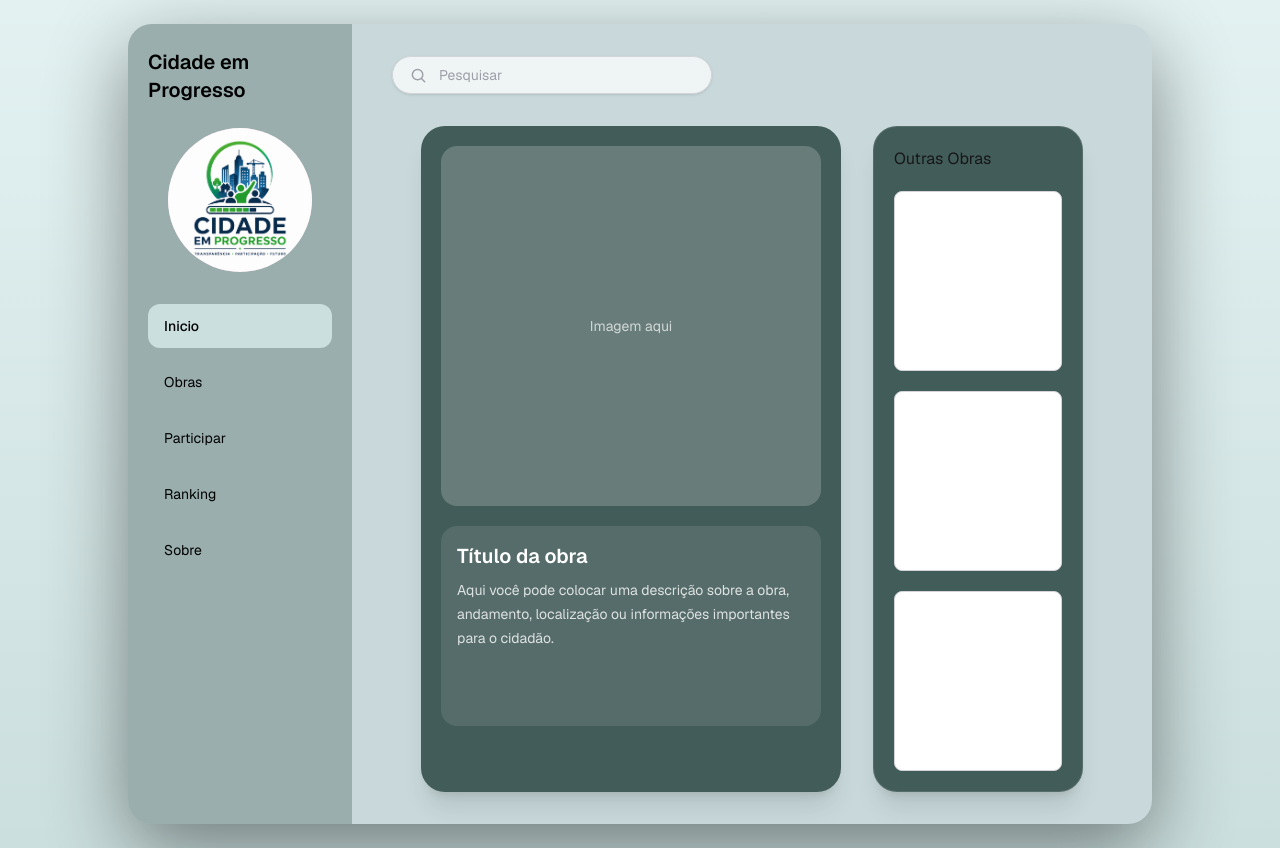
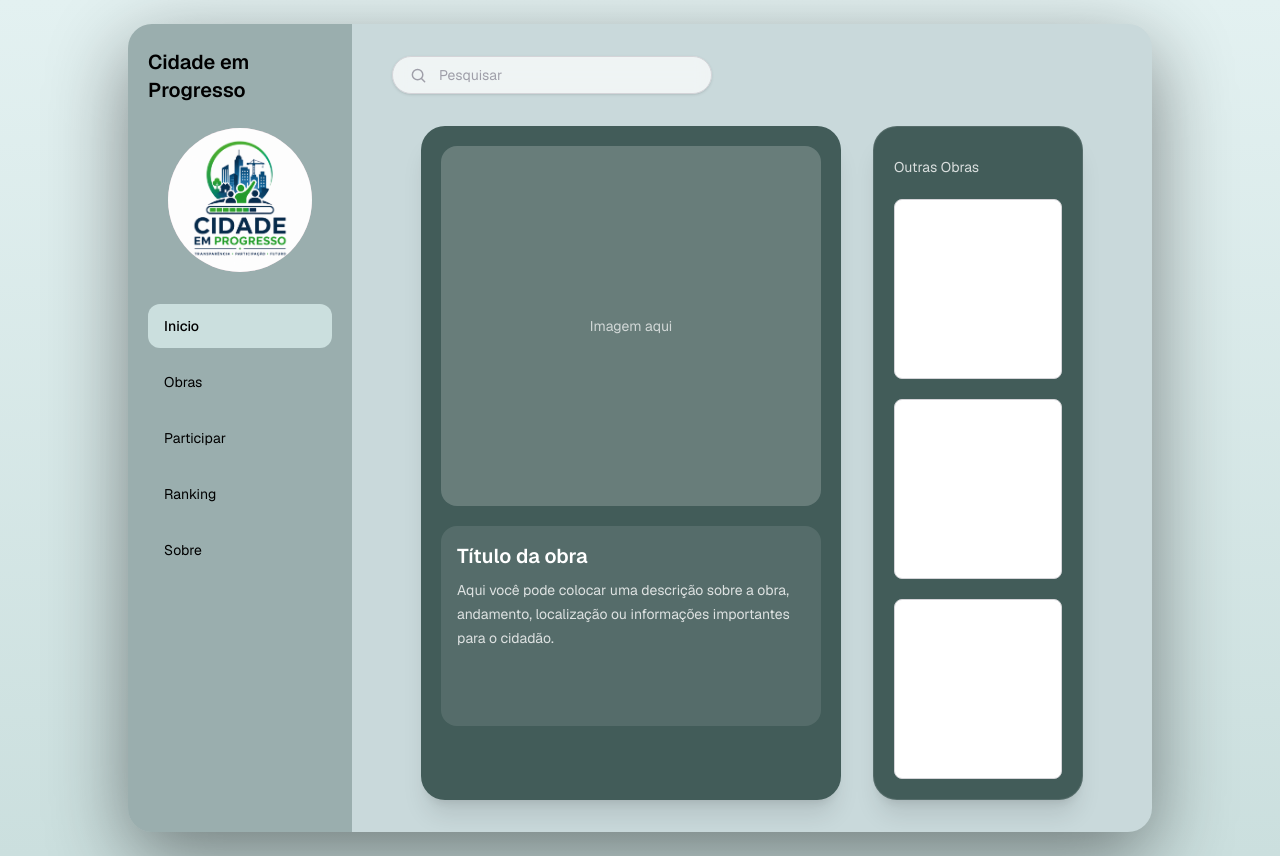
Before and after one commit to TornadoP/Cidade-Em-Progresso, a Next.js app: page / in a window 1280 px wide. Built offline with nearby package versions, Linux system fonts and the light colour scheme.

Commit message:
criação de <p> na area dos quadrados

```diff
--- a/app/page.tsx
+++ b/app/page.tsx
@@ -110,7 +110,9 @@ export default function Home() {
             </div>
             {/* Quadrados Verticais */}
             <div className="grid w-full grid-cols-1 gap-5 rounded-3xl border border-white/10 bg-[#425C59] p-5 shadow-xl sm:grid-cols-3 lg:flex lg:w-[210px] lg:flex-col lg:justify-between">
-              <p>Outras Obras</p>
+              <p className="mt-2 text-sm leading-6 text-white/80">
+                Outras Obras
+              </p>
               <div className="h-[160px] w-full rounded-lg border border-zinc-300 bg-white lg:h-[180px]"></div>
               <div className="h-[160px] w-full rounded-lg border border-zinc-300 bg-white lg:h-[180px]"></div>
               <div className="h-[160px] w-full rounded-lg border border-zinc-300 bg-white lg:h-[180px]"></div>
```
